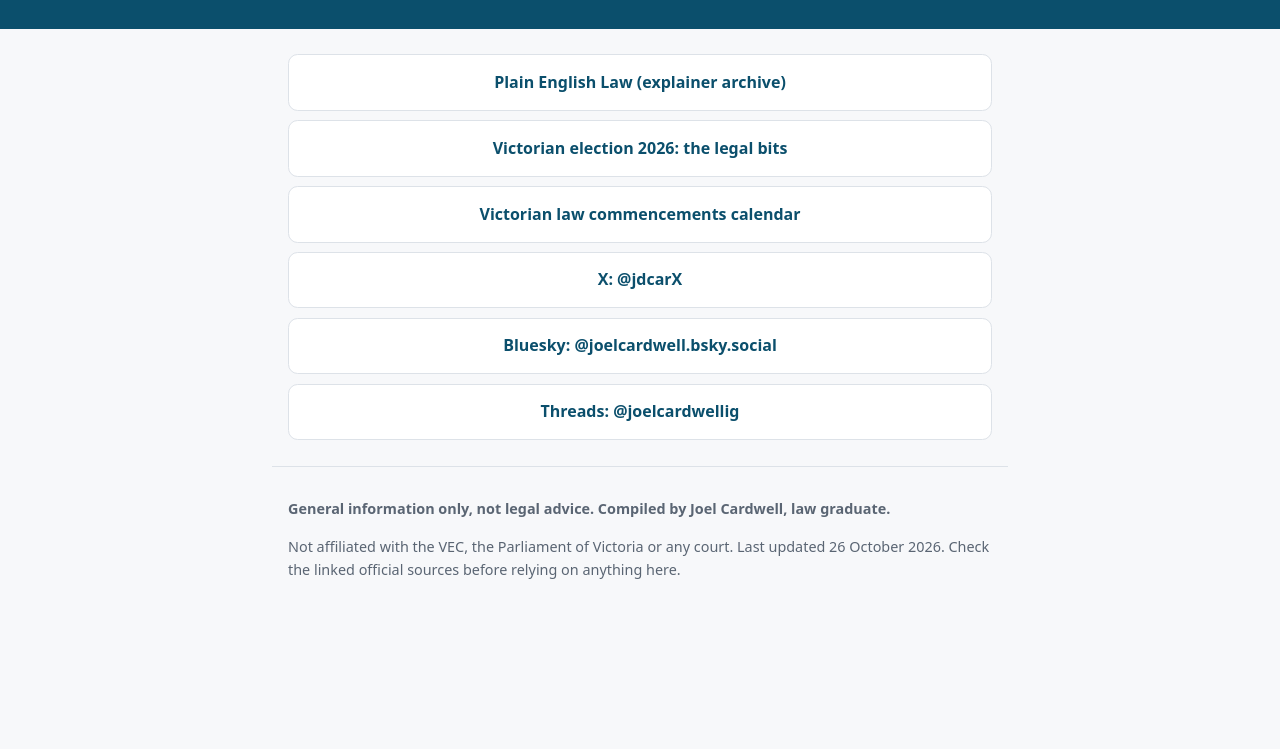
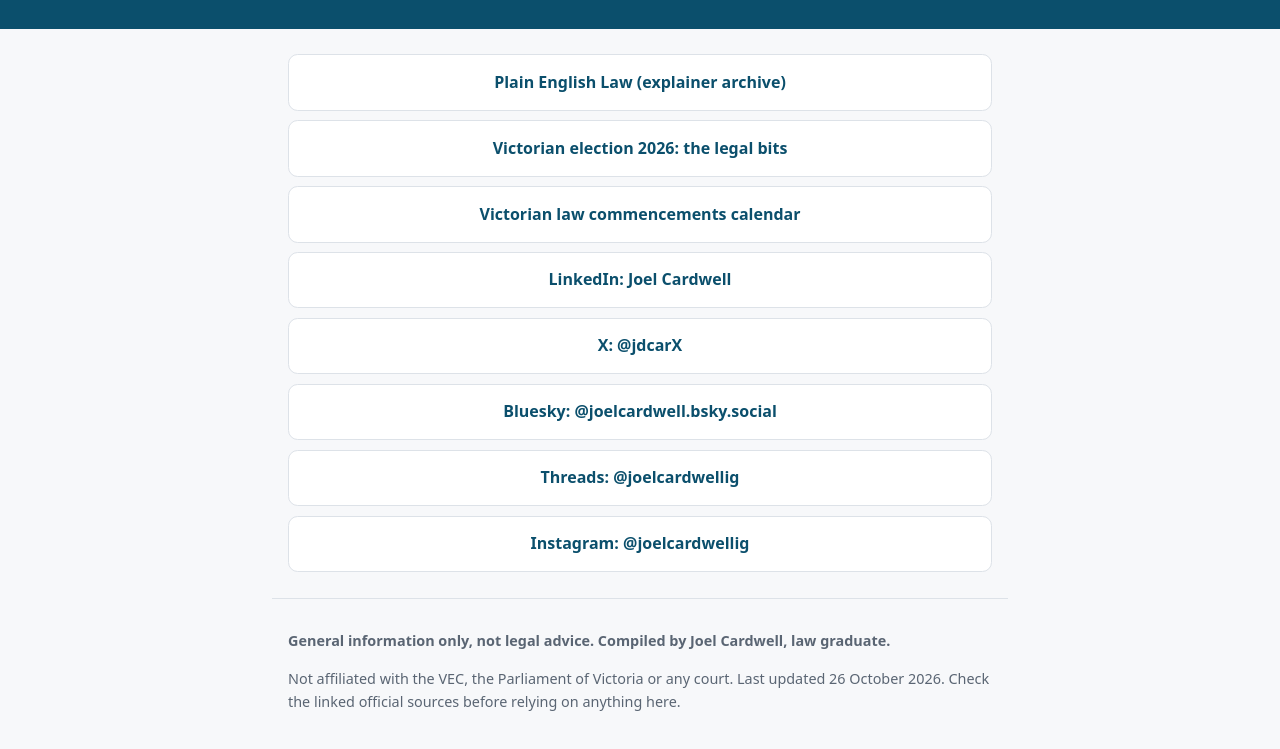
Before and after one commit to jcardwell-law/links, a plain HTML site: page index.html in a window 1280 px wide. Shown: the part 105-854 px from the top of the page. Before the commit the page ends 800 px from the top, so only its background shows below. Drawn offline with Linux system fonts and the light colour scheme.

Commit message:
Add LinkedIn and Instagram links

```diff
--- a/index.html
+++ b/index.html
@@ -19,7 +19,7 @@
 <a class="skip" href="#main">Skip to content</a>
 <header class="site"><h1>Joel Cardwell</h1><p>Law graduate, Melbourne</p></header>
 <main id="main">
-<nav class="links" aria-label="Links"><a href="https://jcardwell-law.github.io/plain-english-law/">Plain English Law (explainer archive)</a><a href="https://jcardwell-law.github.io/vic-election-2026-law/">Victorian election 2026: the legal bits</a><a href="https://jcardwell-law.github.io/Calendar-legal-dates/">Victorian law commencements calendar</a><a href="https://x.com/jdcarX">X: @jdcarX</a><a href="https://bsky.app/profile/joelcardwell.bsky.social">Bluesky: @joelcardwell.bsky.social</a><a href="https://www.threads.com/@joelcardwellig">Threads: @joelcardwellig</a></nav>
+<nav class="links" aria-label="Links"><a href="https://jcardwell-law.github.io/plain-english-law/">Plain English Law (explainer archive)</a><a href="https://jcardwell-law.github.io/vic-election-2026-law/">Victorian election 2026: the legal bits</a><a href="https://jcardwell-law.github.io/Calendar-legal-dates/">Victorian law commencements calendar</a><a href="https://au.linkedin.com/in/joel-cardwell">LinkedIn: Joel Cardwell</a><a href="https://x.com/jdcarX">X: @jdcarX</a><a href="https://bsky.app/profile/joelcardwell.bsky.social">Bluesky: @joelcardwell.bsky.social</a><a href="https://www.threads.com/@joelcardwellig">Threads: @joelcardwellig</a><a href="https://www.instagram.com/joelcardwellig/">Instagram: @joelcardwellig</a></nav>
 </main>
 <footer><p><strong>General information only, not legal advice. Compiled by Joel Cardwell, law graduate.</strong></p><p>Not affiliated with the VEC, the Parliament of Victoria or any court. Last updated 26 October 2026. Check the linked official sources before relying on anything here.</p></footer>
 
```
